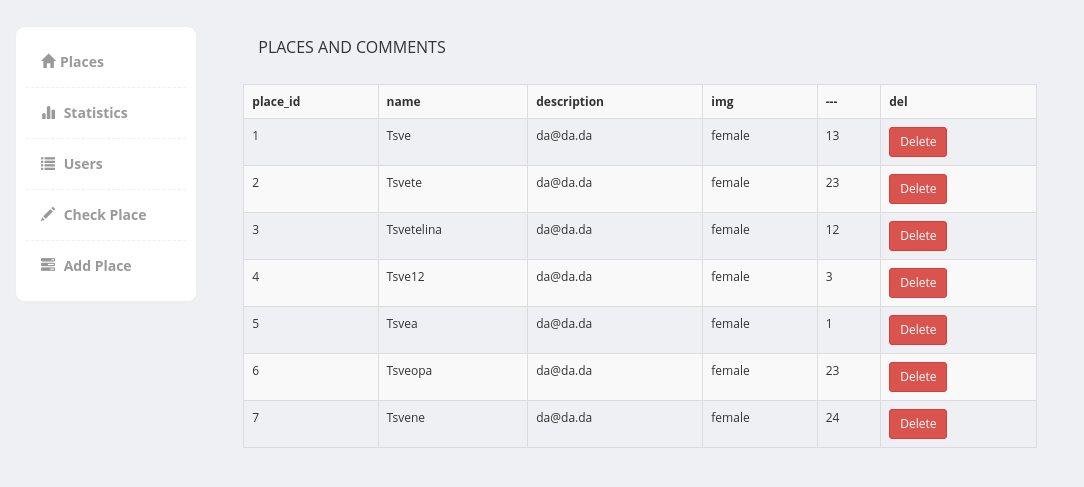
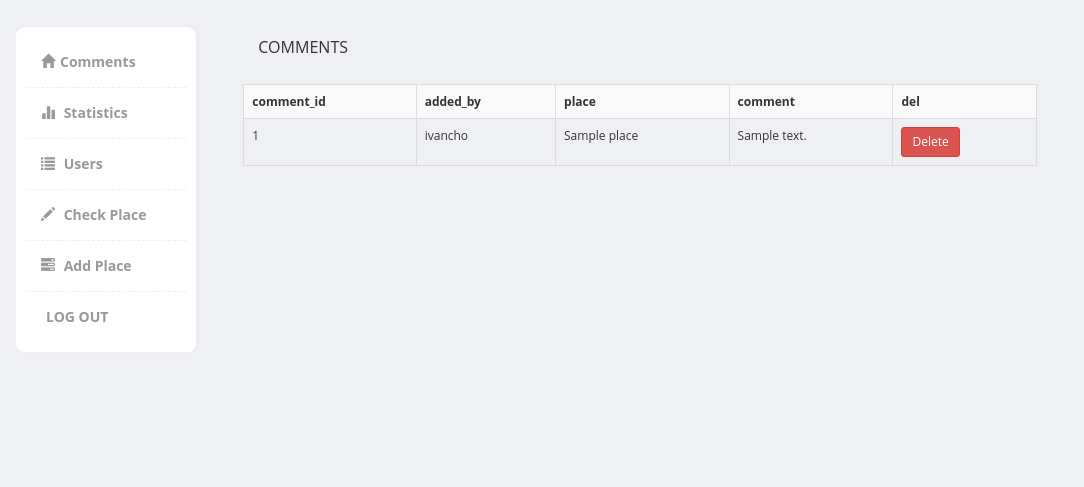
Before and after one commit to tsvet-elina/shmataroci, a PHP site: page /views/admin/index_admin.html in a window 1280 px wide. Shown: the part 54-541 px from the top of the page, without its empty margins (0-1084 px from the left). Run offline with PHP 8.4, Linux system fonts and the light colour scheme; data comes from the database, SQL or seed files in the repository; tables that the repository leaves empty hold one stand-in row (values such as "Sample post"); some libraries are stand-ins or nearby versions.

Commit message:
admin- Add place,Check place, Load comments

```diff
--- a/controllers/admin_controller.php
+++ b/controllers/admin_controller.php
@@ -1,43 +1,35 @@
 <?php
-require_once "../models/user.php";
+require_once "../models/admin.php";
+session_start();
 
 if(isset($_GET["info"])){
 
     // load table
 
     if($_GET["info"] == "users"){
-        $arr = [];
-        $arr[] = ["user_id" => 51, "username" => "Tsve", "email" => "da@da.da", "gender" => "female", "age" => 13];
-        $arr[] = ["user_id" => 672, "username" => "Tsvete", "email" => "da@da.da", "gender" => "female", "age" => 23];
-        $arr[] = ["user_id" => 38, "username" => "Tsvetelina", "email" => "da@da.da", "gender" => "female", "age" => 12];
-        $arr[] = ["user_id" => 674, "username" => "Tsve12", "email" => "da@da.da", "gender" => "female", "age" => 3];
-        $arr[] = ["user_id" => 675, "username" => "Tsvea", "email" => "da@da.da", "gender" => "female", "age" => 1];
-        $arr[] = ["user_id" => 96, "username" => "Tsveopa", "email" => "da@da.da", "gender" => "female", "age" => 23];
-        $arr[] = ["user_id" => 70, "username" => "Tsvene", "email" => "da@da.da", "gender" => "female", "age" => 24];
 
-
-            echo json_encode($arr);
-
-//        $selectUser = selectUser();
-//        echo json_encode($selectUser);
+        $selectUser = selectUser();
+        echo json_encode($selectUser);
 
 
     }
     // load place
 
     if($_GET["info"] == "check"){
-        $arr = [];
-        $arr[] = ["id" => 5, "place_name" => "Tsve", "description" => "da@da.da", "added_by" => "female",];
-        $arr[] = ["id" => 1, "place_name" => "Tsve", "description" => "da@da.da", "added_by" => "female",];
-        $arr[] = ["id" => 34, "place_name" => "Tsve", "description" => "da@da.da", "added_by" => "female",];
-        $arr[] = ["id" => 61, "place_name" => "Tsve", "description" => "da@da.da", "added_by" => "female",];
 
+        $selectCheckedPlace = selectCheckPlace();
+        echo json_encode($selectCheckedPlace);
 
-        echo json_encode($arr);
+    }
+    if($_GET["info"] == "comments"){
+        $selectComments = selectComments();
+        echo json_encode($selectComments);
+    }
 
-//        $selectCheckedPlace = selectCheckPlace();
-//        echo json_encode($selectCheckedPlace);
-
+    //log out
+    if($_GET['info'] == "logout"){
+        session_destroy();
+        header("Location: ../index.php");
     }
 }
 
@@ -46,7 +38,7 @@
 
         if(isset($_POST['user_id'])) {
               $id = $_POST['user_id'];
-              //deleteUser($id);
+              deleteUser($id);
 
         }
 
@@ -55,7 +47,7 @@
 
         if(isset($_POST['place_add_id'])) {
             $id = $_POST['place_add_id'];
-            //addPlaceAddedByUsers($id);
+            addPlaceAddedByUser($id);
 
         }
 
@@ -64,5 +56,49 @@
 
         if(isset($_POST['place_delete_id'])){
             $id = $_POST['place_delete_id'];
-            //deletePlaceAddedByUser($id);
+            deletePlaceAddedByUser($id);
         }
+
+//delete comment
+/*--- from index_admin.html -----*/
+
+        if(isset($_POST['comment_id'])){
+            $id = $_POST['comment_id'];
+            deleteComment($id);
+        }
+
+//Add new place
+
+if(isset($_POST['add'])){
+
+          $img = $_FILES['placeimg']['tmp_name'];
+          $name = $_POST["placename"];
+            function transliterate($textcyr = null, $textlat = null) {
+                $cyr = array(
+                    'ж',  'ч',  'щ',   'ш',  'ю',  'а', 'б', 'в', 'г', 'д', 'е', 'з', 'и', 'й', 'к', 'л', 'м', 'н', 'о', 'п', 'р', 'с', 'т', 'у', 'ф', 'х', 'ц', 'ъ', 'ь', 'я',
+                    'Ж',  'Ч',  'Щ',   'Ш',  'Ю',  'А', 'Б', 'В', 'Г', 'Д', 'Е', 'З', 'И', 'Й', 'К', 'Л', 'М', 'Н', 'О', 'П', 'Р', 'С', 'Т', 'У', 'Ф', 'Х', 'Ц', 'Ъ', 'Ь', 'Я');
+                $lat = array(
+                    'zh', 'ch', 'sht', 'sh', 'yu', 'a', 'b', 'v', 'g', 'd', 'e', 'z', 'i', 'j', 'k', 'l', 'm', 'n', 'o', 'p', 'r', 's', 't', 'u', 'f', 'h', 'c', 'y', 'x', 'q',
+                    'Zh', 'Ch', 'Sht', 'Sh', 'Yu', 'A', 'B', 'V', 'G', 'D', 'E', 'Z', 'I', 'J', 'K', 'L', 'M', 'N', 'O', 'P', 'R', 'S', 'T', 'U', 'F', 'H', 'c', 'Y', 'X', 'Q');
+                if($textcyr) return str_replace($cyr, $lat, $textcyr);
+                else if($textlat) return str_replace($lat, $cyr, $textlat);
+                else return null;
+            }
+
+         // $name = transliterate($name);
+          if(is_uploaded_file($img)){
+              $url = "../assets/image_places/".transliterate($name).".jpg";
+              if(move_uploaded_file($img, $url)){
+
+              }
+          }
+          $placeName = $_POST['placename'];
+          $desc = $_POST['desc'];
+          $image = "assets/image_places/".transliterate($name).".jpg";
+          $addedBy = $_SESSION['user']['id'];
+          addPlace($placeName, $desc, $addedBy, $image);
+            header("location:../views/admin/index_admin.html");
+
+
+
+}
--- /dev/null
+++ b/models/Untitled.sql
@@ -0,0 +1 @@
+SELECT * FROM shmatki.places;
--- a/models/admin.php
+++ b/models/admin.php
@@ -4,14 +4,13 @@
 
 function selectUser(){
     include_once("db_model.php");
-    $statement = $pdo->prepare("SELECT * FROM users");
+    $result = [];
+    $statement = $pdo->prepare("SELECT id, username, email, gender, age FROM users");
     $statement->execute();
-    $row = $statement->fetch(PDO::FETCH_ASSOC);
-    if (empty($row)) {
-        return null;
-    } else {
-        return $row;
+    while($row = $statement->fetch(PDO::FETCH_ASSOC)){
+        $result[] = $row;
     }
+    return $result;
 
 }
 
@@ -20,32 +19,32 @@
 
 function selectCheckPlace(){
     include_once("db_model.php");
-    $statement = $pdo->prepare("SELECT p.id, p.place_name, p.description, p.image, u.username
+    $result = [];
+    $statement = $pdo->prepare("SELECT p.id, p.place_name, p.description, u.username
                                 FROM places AS p
                                 JOIN users AS u
                                 ON (p.place_added_by = u.id)
                                 WHERE p.checked_by_admin = 0");
     $statement->execute();
-    $row = $statement->fetch(PDO::FETCH_ASSOC);
-    if (empty($row)) {
-        return null;
-    } else {
-        return $row;
+    while($row = $statement->fetch(PDO::FETCH_ASSOC)){
+        $result[] = $row;
     }
+    return $result;
+
 }
 
 //Delete user
 
 function deleteUser($id){
     include_once("db_model.php");
-        $del = $pdo->prepare("DELETE * from users WHERE user_id=?");
+        $del = $pdo->prepare("DELETE FROM users WHERE id=?");
         $del->execute([$id]);
 
 }
 
 //Add place added by user
 
-function addPlaceAddedByUsers($id){
+function addPlaceAddedByUser($id){
     include_once("db_model.php");
     $del = $pdo->prepare("UPDATE places SET checked_by_admin=1 WHERE id=?");
     $del->execute([$id]);
@@ -55,7 +54,43 @@
 
 function deletePlaceAddedByUser($id){
     include_once("db_model.php");
-    $del = $pdo->prepare("DELETE * from places WHERE id=?");
+    $del = $pdo->prepare("DELETE FROM places WHERE id=?");
     $del->execute([$id]);
 
 }
+
+//Select comments
+
+function selectComments(){
+    include_once("db_model.php");
+    $result = [];
+    $statement = $pdo->prepare("SELECT  c.id, u.username, p.place_name, c.comment_place
+                                FROM places AS p
+                                JOIN comments AS c
+                                ON (c.place_id = p.id)
+                                JOIN users AS u
+                                ON (c.user_id = u.id)");
+    $statement->execute();
+    while($row = $statement->fetch(PDO::FETCH_ASSOC)){
+        $result[] = $row;
+    }
+    return $result;
+}
+
+
+//Delete comments
+
+function deleteComment($id){
+    include_once("db_model.php");
+    $del = $pdo->prepare("DELETE FROM comments WHERE id=?");
+    $del->execute([$id]);
+}
+
+//Add place
+
+function addPlace($placeName, $desc, $addedBy, $image){
+    include_once("db_model.php");
+    $del = $pdo->prepare("INSERT INTO places (place_name, description, place_like, place_added_by, checked_by_admin, image)
+                          VALUES (?,?, 0 ,?, 1 ,?);");
+    $del->execute([$placeName,$desc,$addedBy,$image]);
+}
--- a/models/db_model.php
+++ b/models/db_model.php
@@ -1,9 +1,9 @@
 <?php
-const DB_NAME = "projectdb";
-const DB_IP = "127.0.0.1";
+const DB_NAME = "shmatki";
+const DB_IP = "192.168.8.22";
 const DB_PORT = "3306";
-const DB_USER = "root";
-const DB_PASS = "";
+const DB_USER = "ittstudent";
+const DB_PASS = "ittstudent-123";
 
 $users = array();
 $pdo = null;
--- a/views/admin/check_place.html
+++ b/views/admin/check_place.html
@@ -4,7 +4,7 @@
 
         <div class="col-sm-10" id="tables">
           <div class="panel-heading">
-          <div class="panel-title">USERS</div>
+          <div class="panel-title">CHECK PLACE</div>
         </div>
           <div class="panel-body" id="my">
 
--- a/views/admin/delete_users.html
+++ b/views/admin/delete_users.html
@@ -43,7 +43,7 @@
                         str += example[j][item];
                         str += "</td>";
 
-                        if(item == "user_id"){
+                        if(item == "id"){
                             mainVar = example[j][item];
                         }
 
--- a/views/admin/index_admin.html
+++ b/views/admin/index_admin.html
@@ -15,7 +15,7 @@
     <script src="https://oss.maxcdn.com/libs/respond.js/1.3.0/respond.min.js"></script>
     <![endif]-->
 </head>
-<body onload="loadPlaces()">
+<body>
 <div class="header">
     <div class="container">
         <div class="row">
@@ -48,13 +48,14 @@
             <div class="sidebar content-box" style="display: block;">
                 <ul class="nav">
 
-                    <li><a href=""><i class="glyphicon glyphicon-home"></i>Places</a></li>
+                    <li><a href=""><i class="glyphicon glyphicon-home"></i>Comments</a></li>
                     <!--<li><a href="calendar.html"><i class="glyphicon glyphicon-calendar"></i> Calendar</a></li>-->
                     <li><a id="stat"><i class="glyphicon glyphicon-stats"></i> Statistics</a></li>
                     <li><a id="table"><i class="glyphicon glyphicon-list"></i> Users</a></li>
 
                     <li><a id="check"><i class="glyphicon glyphicon-pencil"></i> Check Place</a></li>
                     <li><a id="forms"><i class="glyphicon glyphicon-tasks"></i> Add Place</a></li>
+                    <li><a onclick = "logOut();"><i></i> LOG OUT</a></li>
                     <!-- <li class="submenu">
                         <a href="#">
                             <i class="glyphicon glyphicon-list"></i> Pages
@@ -78,7 +79,7 @@
 
             <div class="col-sm-8" id="main">
                 <div class="panel-heading">
-                    <div class="panel-title">PLACES AND COMMENTS</div>
+                    <div class="panel-title">COMMENTS</div>
                 </div>
                 <div class="panel-body" id="my">
 
@@ -144,27 +145,25 @@
         $( "#main" ).hide();
     });
 
-        function loadPlaces(){
     var request = new XMLHttpRequest();
-                    request.open("get", "test_data.php?try=try");
-
+    request.open("get", "../../controllers/admin_controller.php?info=comments");
+    var mainVar = "";
     request.onreadystatechange = function () {
         if (!(request.status === 200 && request.readyState === 4)) {
         } else {
             var example = JSON.parse(this.responseText);
             console.log(example);
 
-                            var str = "<table  cellpadding=\"0\" cellspacing=\"0\" border=\"0\" class=\"table table-striped table-bordered\" >";
-                            str += "<tr><th>place_id</th>";
-                            str += "<th>name</th>";
-                            str += "<th>description</th>";
-                            str += "<th>img</th>";
-                            str += "<th>---</th>";
+            var str = "<table  cellpadding=\"0\" cellspacing=\"0\" border=\"0\" class=\"table table-striped table-bordered\"  id=\"da\">";
+            str += "<tr><th>comment_id</th>";
+            str += "<th>added_by</th>";
+            str += "<th>place</th>";
+            str += "<th>comment</th>";
             str += "<th>del</th></tr>";
 
             for (var j = 0; j < example.length; j++) {
 
-                                str += "<tr>";
+                str += "<tr id=\""+j+"\">";
 
 
                 for (var item in example[j]) {
@@ -173,25 +172,28 @@
                     str += "<td>";
                     str += example[j][item];
                     str += "</td>";
-                                    if(item == "user_id"){
-                                        var id = example[j][item];
+
+                    if(item == "id"){
+                        mainVar = example[j][item];
                     }
 
 
                 }
-                                str += "<td><button class=\"btn btn-danger btn-sm\" onclick=\"myDeleteFunction("+ j+ ")\">Delete</button></td>";
+
+                str += "<td><button class=\"btn btn-danger btn-sm\" onclick=\"myDeleteFunction("+ j +"); deleteCom("+ mainVar +");\">Delete</button></td>";
                 str += "</tr>";
+                console.log(mainVar);
 
             }
             str += "</table>";
             document.getElementById("my").innerHTML = str;
             console.log(str);
 
+
         }
     }
 
     request.send();
-                }
 
     function myDeleteFunction(j) {
 
@@ -200,6 +202,38 @@
         row.parentNode.removeChild(row);
     }
 
+    function deleteCom(mainVar) {
+        var r = new XMLHttpRequest();
+        var id = mainVar;
+        r.open("post", "../../controllers/admin_controller.php" );
+        r.setRequestHeader("Content-type","application/x-www-form-urlencoded");
+        r.onreadystatechange = function (ev) {
+            if (!(r.status === 200 && r.readyState === 4)) {
+            }else{
+
+                console.log(this.responseText);
+            }
+        }
+        console.log(id);
+        r.send("comment_id="+id);
+
+    }
+
+    function logOut() {
+        var r = new XMLHttpRequest();
+        r.open("get", "../../controllers/admin_controller.php?info=logout");
+        r.onreadystatechange = function (ev) {
+            if (!(r.status === 200 && r.readyState === 4)) {
+            }else{
+                var newLocation = "../../index.php";
+                window.location = newLocation;
+            }
+        }
+        r.send();
+
+    }
+
+
 
 
 
--- a/views/users/registration.php
+++ b/views/users/registration.php
@@ -24,6 +24,7 @@
     <div>
         <label for="age">Години</label>
         <input type="number" name="age" id="age">
+        <div id="ageError" style="visibility: hidden;"><div>
     </div>
     <div>
         <label>Пол</label>
```
Also changed, not shown: index.php (+8 -3 lines), views/admin/add_place.html (+5 -35 lines), assets/image_places/&#1072;&#1089;&#1076;.jpg (added), assets/image_places/&#1075;&#1093;&#1082;&#1081;&#1093;&#1081;.jpg (added), assets/image_places/&#1094;&#1074;&#1077;.jpg (added), assets/image_places/adfgsdfsgdsfg.jpg (added), assets/image_places/gdgs.jpg (added), assets/image_places/gfghh.jpg (added), assets/image_places/sadfadsf.jpg (added), assets/image_places/sdfsdf.jpg (added), 1 other file. Lines whose indentation alone changed are shown as unchanged.
